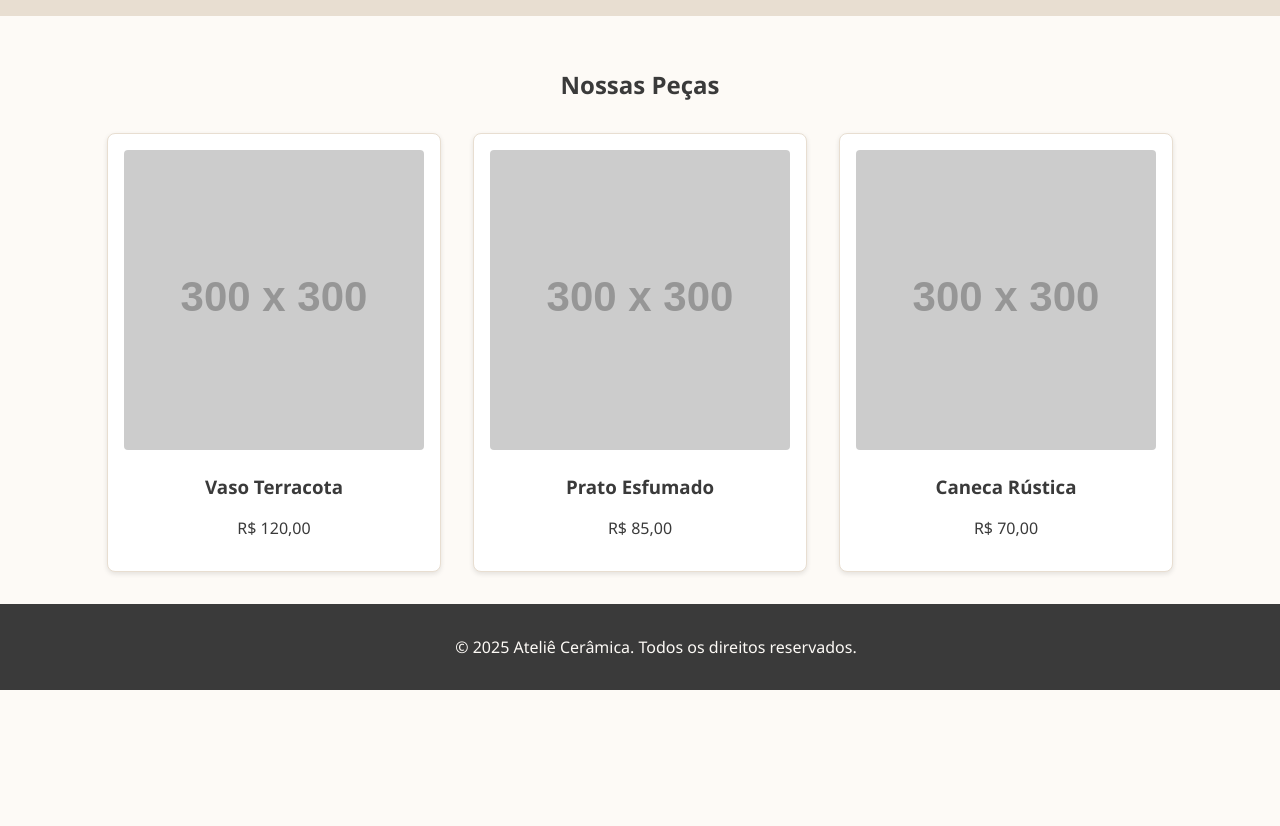
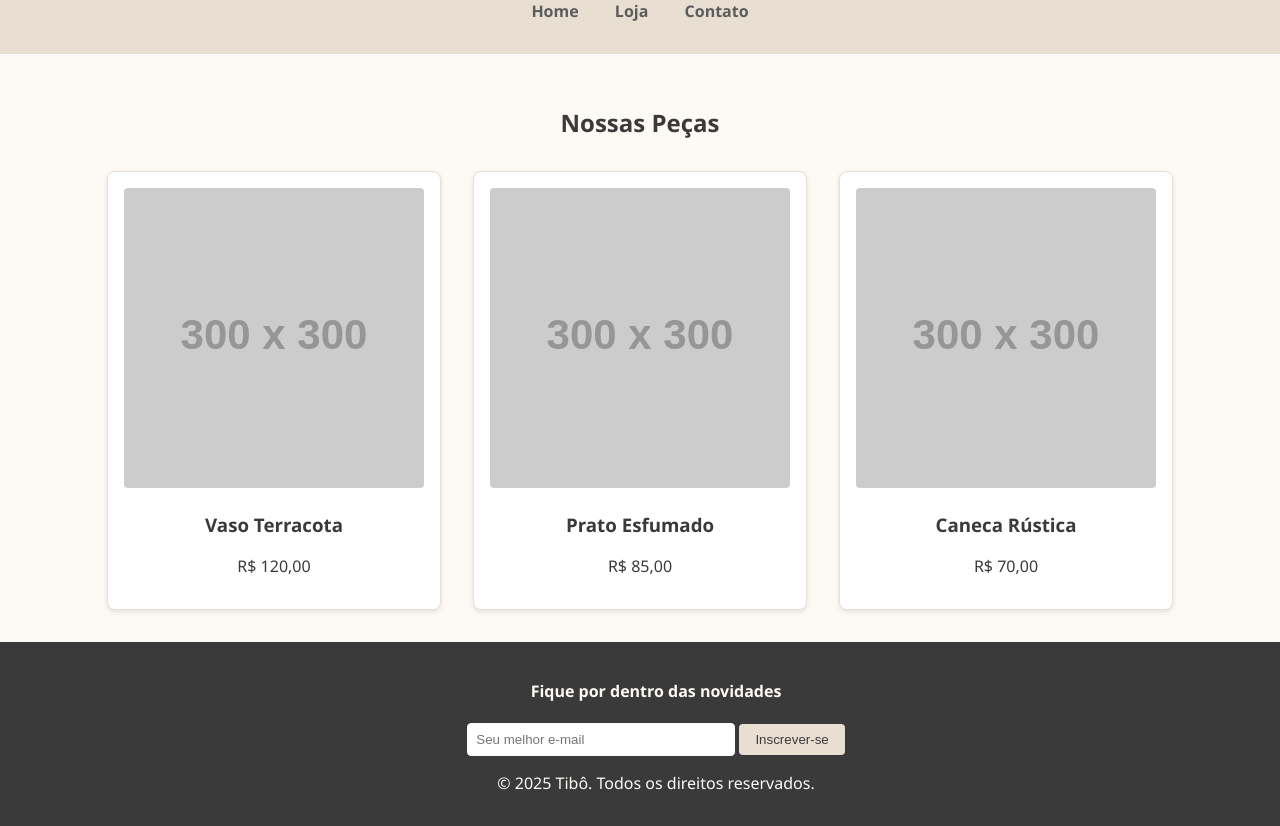
Before and after one commit to IvanaThiebaut/devops-pucpr, a plain HTML site: page index.html in a window 1280 px wide. Shown: the part 103-929 px from the top of the page. Before the commit the page ends 800 px from the top, so only its background shows below. Drawn offline with Linux system fonts and the light colour scheme; placeholder pictures from the web are drawn by us.

Commit message:
Inclusão de itens
Inclusão de itens no conteúdo, mudanças no código

```diff
--- a/devops-001.js
+++ b/devops-001.js
@@ -1,4 +1,21 @@
-console.log("Script carregado com sucesso!");
+document.addEventListener('DOMContentLoaded', () => {
+    const newsletterForm = document.getElementById('newsletter-form');
+    const feedbackMessage = document.getElementById('feedback-message');
 
-function gerarSaudacao() {
-    return "Início do projeto com commits usando Git e Github."}
+    newsletterForm.addEventListener('submit', (event) => {
+
+        event.preventDefault();
+
+        const emailInput = newsletterForm.querySelector('input[type="email"]');
+
+        if (emailInput.value) {
+            feedbackMessage.textContent = `Obrigado! O e-mail ${emailInput.value} foi cadastrado com sucesso.`;
+            feedbackMessage.style.color = '#d1e7dd';
+
+            emailInput.value = '';
+        } else {
+            feedbackMessage.textContent = 'Por favor, insira um e-mail válido.';
+            feedbackMessage.style.color = '#f8d7da';
+        }
+    });
+});
--- a/index.html
+++ b/index.html
@@ -3,12 +3,17 @@
 <head>
     <meta charset="UTF-8">
     <meta name="viewport" content="width=device-width, initial-scale=1.0">
-    <title>Ateliê Cerâmica - Peças Únicas</title>
+    <title>Ateliê Tibô - Peças Únicas</title>
     <link rel="stylesheet" href="style.css">
 </head>
 <body>
     <header>
-        <h1>Ateliê Cerâmica</h1>
+        <h1>Ateliê Tibô Cerâmicas</h1>
+        <nav>
+            <a href="#">Home</a>
+            <a href="#">Loja</a>
+            <a href="#">Contato</a>
+        </nav>
     </header>
 
     <main>
@@ -30,10 +35,20 @@
                 <p>R$ 70,00</p>
             </div>
         </div>
-     </main>
+    </main>
 
     <footer>
-        <p>&copy; 2025 Ateliê Cerâmica. Todos os direitos reservados.</p>
+        <div class="newsletter">
+            <h4>Fique por dentro das novidades</h4>
+            <form id="newsletter-form">
+                <input type="email" placeholder="Seu melhor e-mail" required>
+                <button type="submit">Inscrever-se</button>
+            </form>
+            <p id="feedback-message"></p>
+        </div>
+        <p>&copy; 2025 Tibô. Todos os direitos reservados.</p>
     </footer>
+
+    <script src="devops-001.js"></script>
 </body>
 </html>
--- a/style.css
+++ b/style.css
@@ -18,6 +18,26 @@ h1 {
 
 main {
     padding: 2rem 1rem;
+}
+
+footer {
+    background-color: #3a3a3a;
+    color: #fdfaf6;
+    padding: 1rem;
+    position: relative;
+    bottom: 0;
+    width: 100%;
+}
+
+nav {
+    margin-top: 1rem;
+}
+
+nav a {
+    margin: 0 1rem;
+    text-decoration: none;
+    color: #5c5c5c;
+    font-weight: bold;
 }
 
 .product-gallery {
@@ -43,11 +63,31 @@ main {
     border-radius: 4px;
 }
 
-footer {
-    background-color: #3a3a3a;
-    color: #fdfaf6;
-    padding: 1rem;
-    position: relative;
-    bottom: 0;
-    width: 100%;
+.newsletter {
+    margin-bottom: 1rem;
 }
+
+.newsletter form {
+    margin: 0.5rem 0;
+}
+
+.newsletter input {
+    padding: 0.5rem;
+    border: 1px solid #fdfaf6;
+    border-radius: 4px;
+    width: 250px;
+}
+
+.newsletter button {
+    padding: 0.5rem 1rem;
+    background-color: #e8ded1;
+    color: #3a3a3a;
+    border: none;
+    border-radius: 4px;
+    cursor: pointer;
+}
+
+#feedback-message {
+    margin-top: 0.5rem;
+    font-weight: bold;
+}
```
